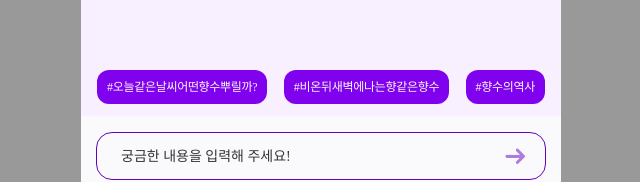
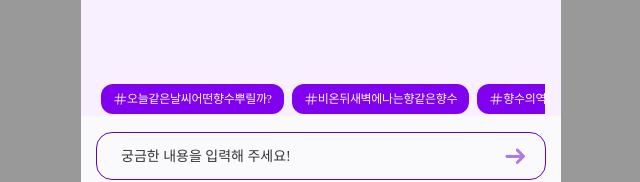
Before and after one commit to PerFumeOnMe/frontend, a React (Vite) app: page /Chatbot in a window 1280 px wide. Shown: the part 604-786 px from the top of the page, without its empty margins (319-959 px from the left). Built offline with nearby package versions, Linux system fonts and the light colour scheme; no server answers; sample sign-in values are in the browser's storage; a web font is replaced by a local one.

Commit message:
:sparkles: 추천 태그 가로 스크롤 기능 추가. 태그 클릭시 내용 자동 전송 기능 추가. 스크롤바 유지 중

```diff
--- a/src/components/Chatbot/PerfumeTagList.tsx
+++ b/src/components/Chatbot/PerfumeTagList.tsx
@@ -2,19 +2,85 @@ import React from "react";
 
 interface PerfumeTagListProps {
   tags: string[];
+  onTagClick?: (tag: string) => void; // ✅ 태그 클릭 콜백
+  disabled?: boolean;                 // ✅ 로딩 중 비활성화
+  className?: string;                 // (옵션) 외부 여백 등 커스터마이즈
 }
 
-const PerfumeTagList = ({ tags }: PerfumeTagListProps) => (
-  <div className="fixed max-w-120 min-w-[375px] bottom-0 mb-23 px-4 flex w-[100%] justify-between gap-1 bg-transparent">
-    {tags.map((tag, index) => (
-      <span
-        key={index}
-        className="flex flex-shrink-0 items-center rounded-xl p-2 px-2.5 tracking-tight bg-main-400 text-caption1 text-[#FBFBFB]"
+/**
+ * 하단 고정 태그 바
+ * - 디자인 유지: 보라색 pill, 흰 글자
+ * - UX 추가: 클릭/호버/포커스, 가로 스크롤, 비활성화
+ */
+const PerfumeTagList: React.FC<PerfumeTagListProps> = ({
+  tags,
+  onTagClick,
+  disabled = false,
+  className = "",
+}) => {
+  return (
+    <div
+      className={[
+        "fixed bottom-0 left-1/2 -translate-x-1/2",
+        "w-full max-w-120 min-w-[375px]",
+        "px-4 pb-2", // 하단 살짝 여백
+        "bg-transparent z-40", // 입력창 위에 떠야 하면 z-지수 조정
+        className,
+      ].join(" ")}
+    >
+      {/* 가로 스크롤 컨테이너 */}
+      <div
+        className={[
+          "flex items-center gap-2",
+          "overflow-x-auto",
+          "whitespace-nowrap",
+          "px-1 py-1.5",
+        ].join(" ")}
+        role="list"
+        aria-label="추천 태그"
       >
-        {tag}
-      </span>
-    ))}
-  </div>
-);
+        {tags.map((tag) => (
+          <button
+            key={tag}
+            type="button"
+            role="listitem"
+            onClick={() => !disabled && onTagClick?.(tag)}
+            disabled={disabled}
+            aria-label={`${tag} 선택`}
+            className={[
+              "flex items-center",
+              "px-3 py-1.5",
+              "rounded-xl",
+              "bg-main-400 text-[#FBFBFB] text-caption1 tracking-tight",
+              "transition-colors",
+              disabled
+                ? "opacity-50 cursor-not-allowed"
+                : "hover:bg-main-500 active:bg-main-600 cursor-pointer",
+              "focus:outline-none focus-visible:ring-2 focus-visible:ring-main-300 focus-visible:ring-offset-2",
+              "flex-shrink-0",
+            ].join(" ")}
+          >
+            {/* 해시 아이콘 느낌 (선택) */}
+            <svg
+              width="14"
+              height="14"
+              viewBox="0 0 24 24"
+              aria-hidden="true"
+              className="opacity-90"
+            >
+              <path
+                d="M10 3L8 21M16 3L14 21M4 9h18M3 15h18"
+                stroke="currentColor"
+                strokeWidth="1.6"
+                strokeLinecap="round"
+              />
+            </svg>
+            <span>{tag}</span>
+          </button>
+        ))}
+      </div>
+    </div>
+  );
+};
 
 export default PerfumeTagList;
--- a/src/pages/Chatbot/ChatbotPage.tsx
+++ b/src/pages/Chatbot/ChatbotPage.tsx
@@ -14,9 +14,9 @@ export interface Message {
 }
 
 const perfumeTags = [
-  "#오늘같은날씨어떤향수뿌릴까?",
-  "#비온뒤새벽에나는향같은향수",
-  "#향수의역사"
+  "오늘같은날씨어떤향수뿌릴까?",
+  "비온뒤새벽에나는향같은향수",
+  "향수의역사"
 ];
 
 const ChatbotPage: React.FC = () => {
@@ -72,6 +72,21 @@ const ChatbotPage: React.FC = () => {
 
   const cancelLeave = () => setLeaveOpen(false);
 
+  const handleTagSend = async (text: string) => {
+    if (!text.trim() || isLoading) return; // ✅ 빈 문자열/로딩 중 가드
+    setMessages(prev => [...prev, { type: "user", text }]);
+    setIsLoading(true);
+    try {
+      const body: RequestChatbotMessage = { message: text };
+      const response: ResponseChatbotMessage = await postChatbot(body);
+      setMessages(prev => [...prev, { type: "bot", text: response.result }]);
+    } catch (e) {
+      setMessages(prev => [...prev, { type: "bot", text: "죄송합니다. 서버와 연결할 수 없습니다." }]);
+    } finally {
+      setIsLoading(false);
+    }
+  };
+
   useEffect(() => {
     const onBeforeUnload = (e: BeforeUnloadEvent) => {
       if (hasUserMessage) {
@@ -89,7 +104,14 @@ const ChatbotPage: React.FC = () => {
       <div className='flex-1 min-h-0'>
         <ChatArea messages={messages} isLoading={isLoading} />
       </div>
-      {!hasUserMessage && <PerfumeTagList tags={perfumeTags} />}
+      {!hasUserMessage && (
+        <PerfumeTagList
+          tags={perfumeTags}
+          onTagClick={(tag) => handleTagSend(tag)}   // ✅ 태그 클릭 → 바로 전송
+          disabled={isLoading}                    // (선택) 로딩 중 중복 전송 방지
+          className='mb-17'
+        />
+      )}
       <InputBox onSend={handleSend} />
 
       {/* 확인 모달 */}
```
Also changed, not shown: src/index.css (line endings or trailing spaces).
